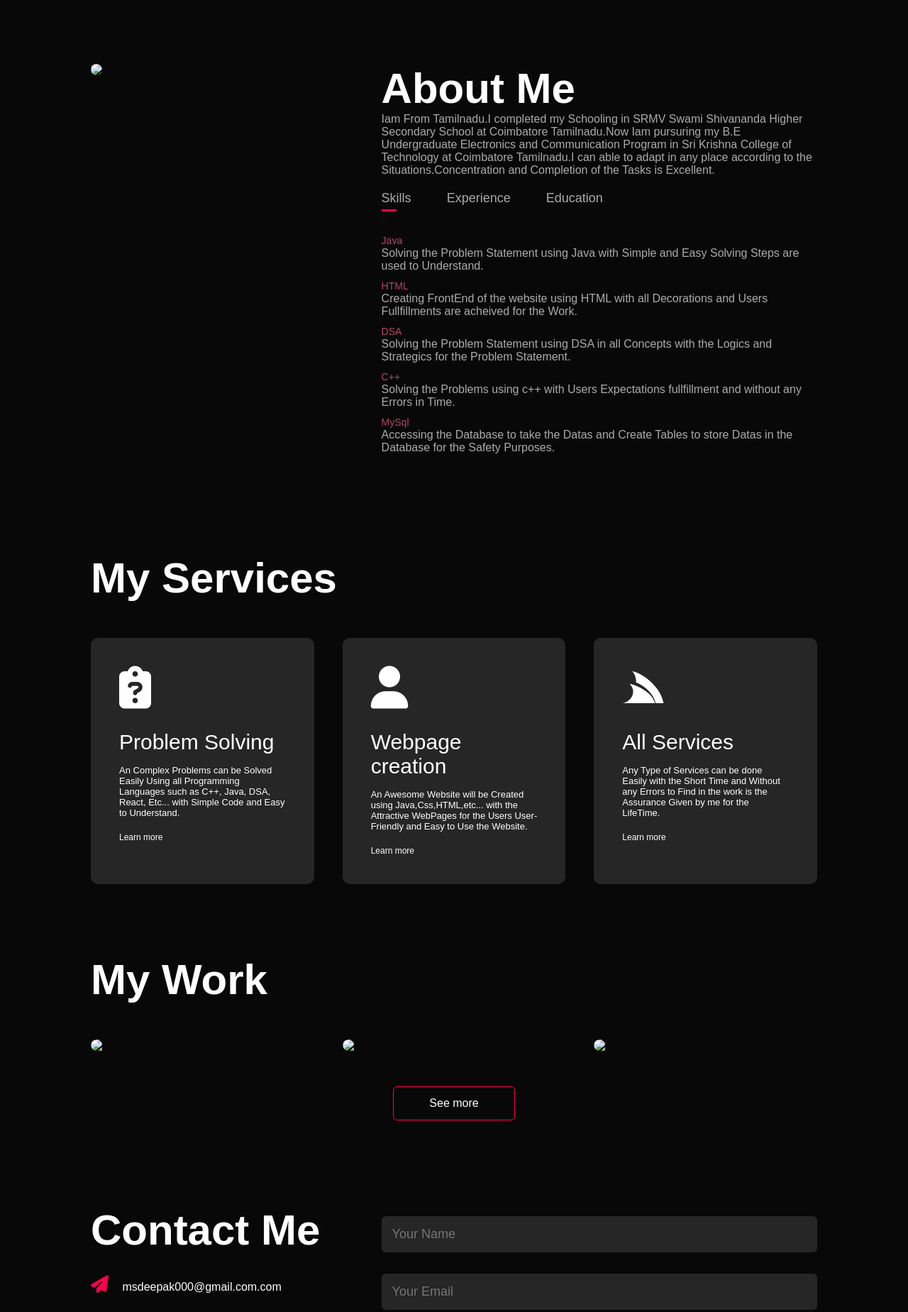
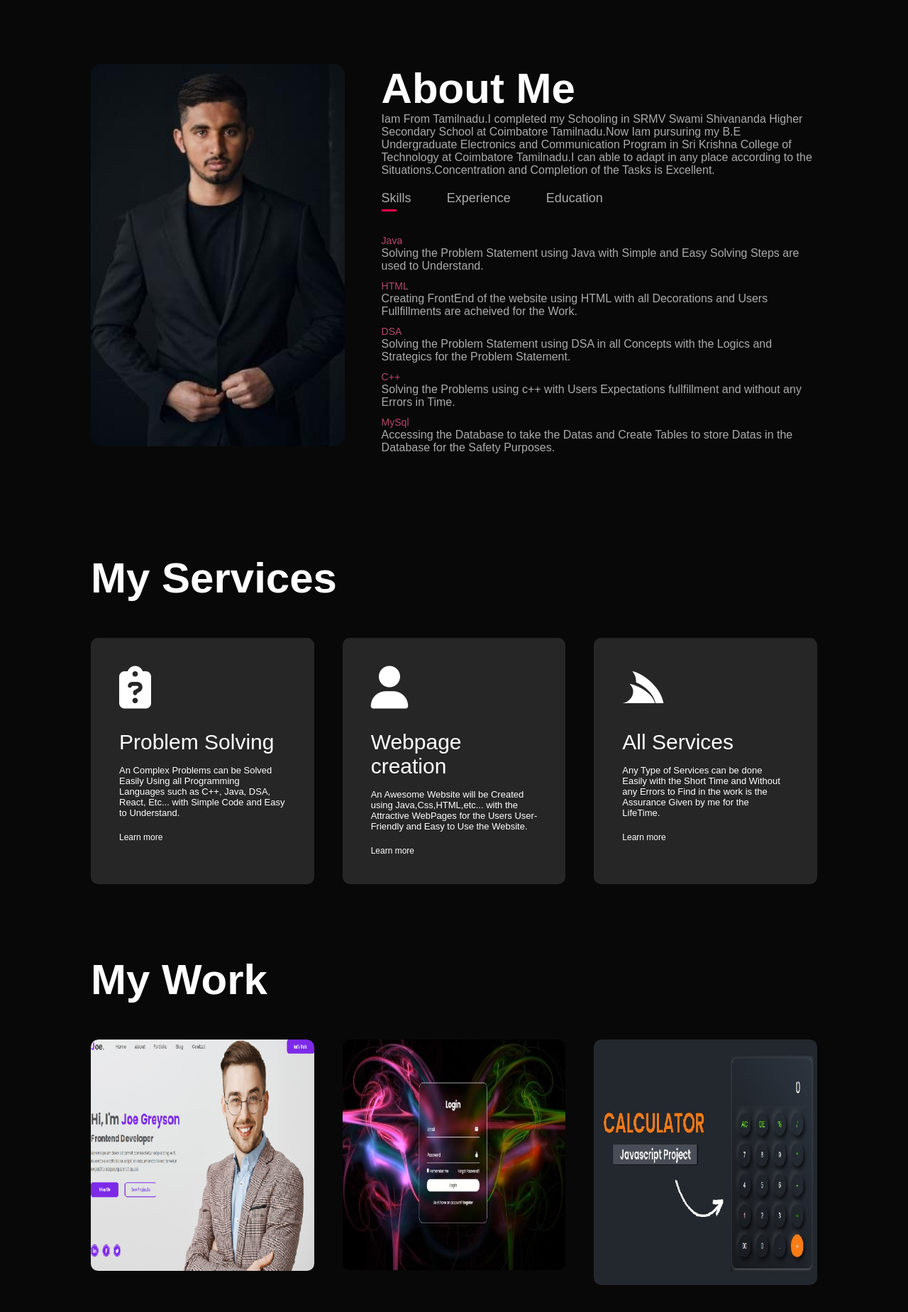
Before and after one commit to MSDeepak2006/Personal-Portfolio, a plain HTML site: page index.html in a window 1280 px wide. Shown: the part 800-2649 px from the top of the page at 71% size. Drawn offline with Linux system fonts and the light colour scheme; files whose address does not match are found by name.

Commit message:
Add files via upload

```diff
--- a/index.html
+++ b/index.html
@@ -14,7 +14,7 @@
     <div id="header">
         <div class="container">
             <nav>
-                <img src="Images/logo.jpg" class="logo">
+                <img src="logo.jpg" class="logo">
                 <ul id="sidemenu">
                     <li><a href="#header">Home</a></li>
                     <li><a href="#about">About</a></li>
@@ -36,7 +36,7 @@
         <div class="container">
             <div class="row">
                 <div class="about-col-1">
-                    <img src="Images/msd2.jpg">
+                    <img src="msd2.jpg">
                 </div>
 
                 <div class="about-col-2">
@@ -112,7 +112,7 @@
             <div class="work-list">
 
                     <div class="work">
-                        <img src="Images/portfolio.png">
+                        <img src="portfolio.png">
                         <div class="layer">
                             <h3>Portfolio Website</h3>
                             <p>Personal Portfolio Website created using Html and Css by Own with the all Neccessary Details and Informations in the Portfolio,You can Use the Link to Open.</p>
@@ -120,7 +120,7 @@
                         </div>
                     </div>
                     <div class="work">
-                        <img src="Images/form1.png">
+                        <img src="form1.png">
                         <div class="layer">
                             <h3>Login Form</h3>
                             <p>Using the HTML and Css I, Created a Email Login Form to Login by the User to Access their Needs.The Actions of the User will be Monitored and Noted.</p>
@@ -128,7 +128,7 @@
                         </div>
                     </div>
                     <div class="work">
-                        <img src="Images/calc1.png">
+                        <img src="calc1.png">
                         <div class="layer">
                             <h3>Scientific Calculator</h3>
                             <p>The Scientific Calculator is Created using the Language HTML and Css.The Calculator can Perform all type of Operations Easily within a Short Period of Time. </p>
@@ -153,7 +153,7 @@
                                             <a href="https://x.com/?lang=en"><i class="fa-brands fa-twitter-square"></i></a>
                                             <a href="https://www.instagram.com/_ms_d____/profilecard/?igsh=M2Y4OXd3cW0xOHA1"><i class="fa-brands fa-instagram"></i></a>
                                         </div>
-                                        <a href="Images/Queue_New.pdf" download class="btn btn2">Download</a>
+                                        <a href="Queue_New.pdf" download class="btn btn2">Download</a>
                                     </div>
                                     <div class="contact-right">
                                         <form name="submit-to-google-sheet">
```
Also changed, not shown: calc1.png (added), form1.png (added), logo.jpg (added), msd.jpg (added), msd2.jpg (added), portfolio.png (added).
